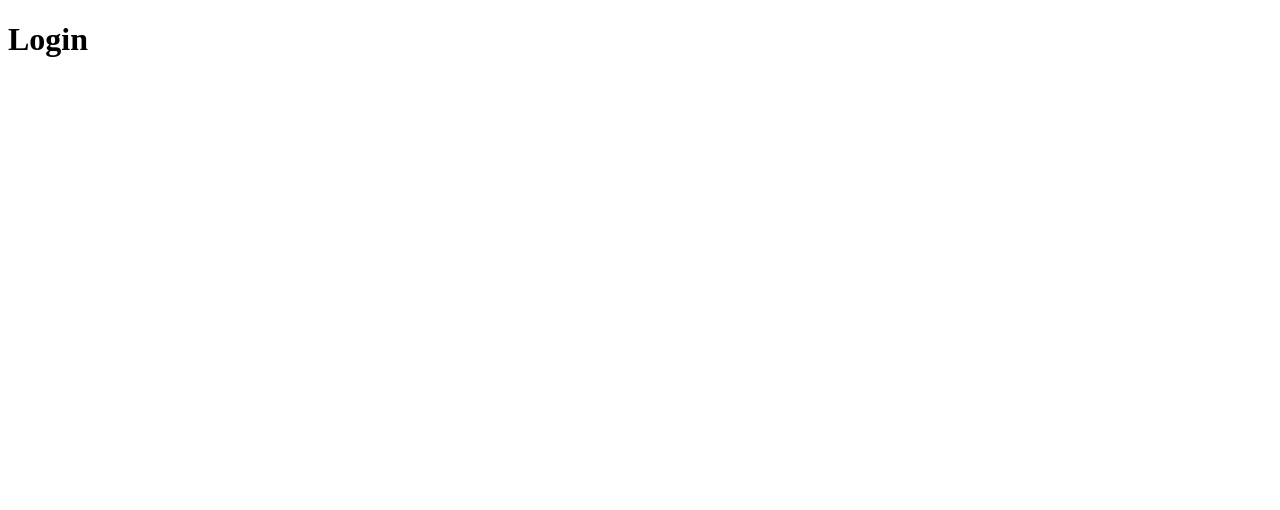
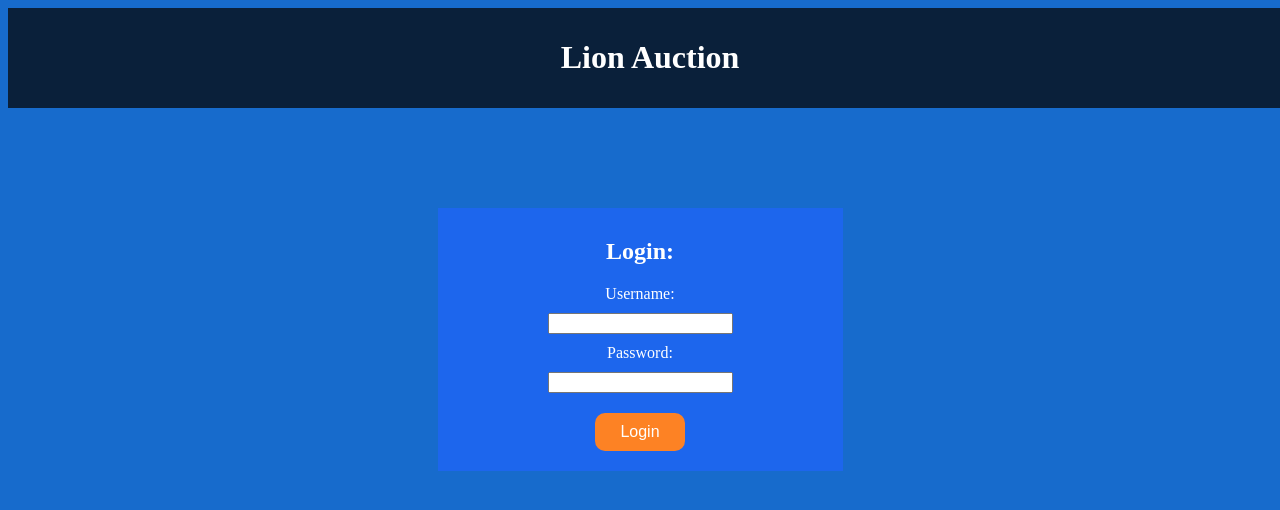
Before and after one commit to matthewlit/s23-LionAuction, a Flask app: page / in a window 1280 px wide. Before the commit the part shown is almost empty. Shown: the top 510 px of the page. Run offline with Flask 2, Linux system fonts and the light colour scheme.

Commit message:
Created HTML template for login page

```diff
--- a/templates/login.html
+++ b/templates/login.html
@@ -3,9 +3,29 @@
 <head>
     <meta charset="utf-8">
     <meta name="viewport" content="width=device-width, initial-scale=1">
-    <title></title>
+    <link rel="stylesheet" href="mystyle.css">
+    <title>Login Page</title>
 </head>
 <body>
-    <h1>Login</h1>
+<div align="center">
+
+    <!--Header-->
+    <div class="header">
+        <h1>Lion Auction</h1>
+    </div>
+
+    <!--Login Form-->
+    <div class="form">
+        <h2>Login:</h2>
+        <form action="" method="post">
+            <label for="username">Username:</label><br>
+            <input type="text" id="username" name="username"><br>
+            <label for="password">Password:</label><br>
+            <input type="password" id="password" name="password"><br>
+            <button type="submit" class="button">Login</button>
+        </form>
+    </div>
+
+</div>
 </body>
 </html>
--- /dev/null
+++ b/templates/mystyle.css
@@ -0,0 +1,42 @@
+:root{
+    --main: #176BCC;
+    --dark: #0A203A;
+    --alt: #1D66ED;
+    --accent: #FD8224;
+}
+
+body {
+    background-color: var(--main);
+}
+
+input{
+    margin: 10px;
+}
+
+.header{
+    background-color: var(--dark);
+    color: white;
+    padding: 10px;
+    width: 100%;
+    text-align: center;
+}
+
+.form{
+    color: white;
+    background-color: var(--alt);
+    overflow: hidden;
+    padding: 10px 100px;
+    display: table;
+    margin-top: 100px;
+    font-size: 16px;
+}
+
+.button{
+    margin: 10px;
+    background-color: var(--accent);
+    border: none;
+    color: white;
+    padding: 10px 25px;
+    font-size: 16px;
+    border-radius: 10px;
+}
```
Also changed, not shown: templates/main.html (+15 -1 lines).
